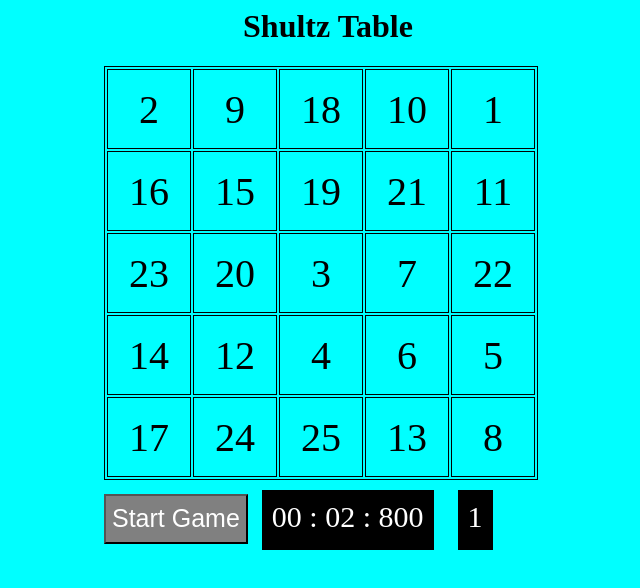
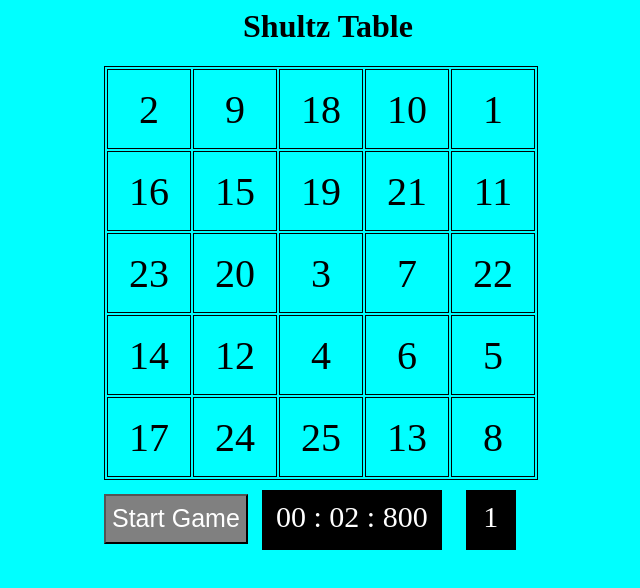
Before and after one commit to mukul-rana/Schulte-Table, a plain HTML site: page index.html in a window 1280 px wide. Both pictures are taken after a click on the button "Start Game". Shown: the whole page, without its empty margins (312-952 px from the left). Drawn offline with nearby package versions, Linux system fonts and the light colour scheme.

```diff
--- a/app.js
+++ b/app.js
@@ -18,7 +18,9 @@
     document.getElementById('current').style.color = 'white';
     document.getElementById('current').style.fontSize = '30px';
     document.getElementById('current').style.height = '40px';
+    document.getElementById('current').style.width = '30px';
     document.getElementById('current').style.padding = '10px';
+    document.getElementById('current').style.textAlign = 'center';
     //Timer started
      timer = window.setInterval(timerStart,10);
     startTime = new Date().getTime();
--- a/style.css
+++ b/style.css
@@ -33,10 +33,11 @@
     display: inline-block;
     background-color: black;
     color: white;
-    /* width: 70px; */
+    width: 160px;
     font-size: 30px;
     height: 40px;
     padding: 10px;
+    text-align: center;
 }
 
 
```
